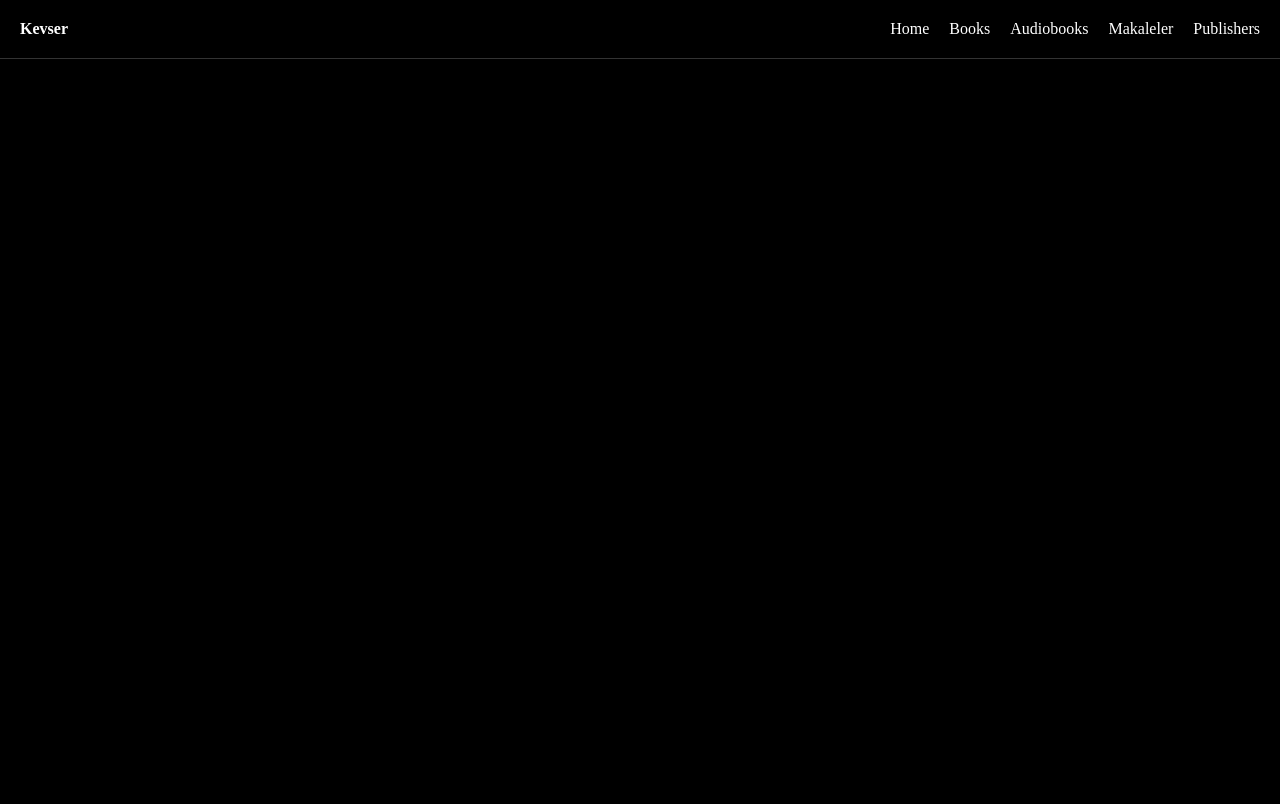
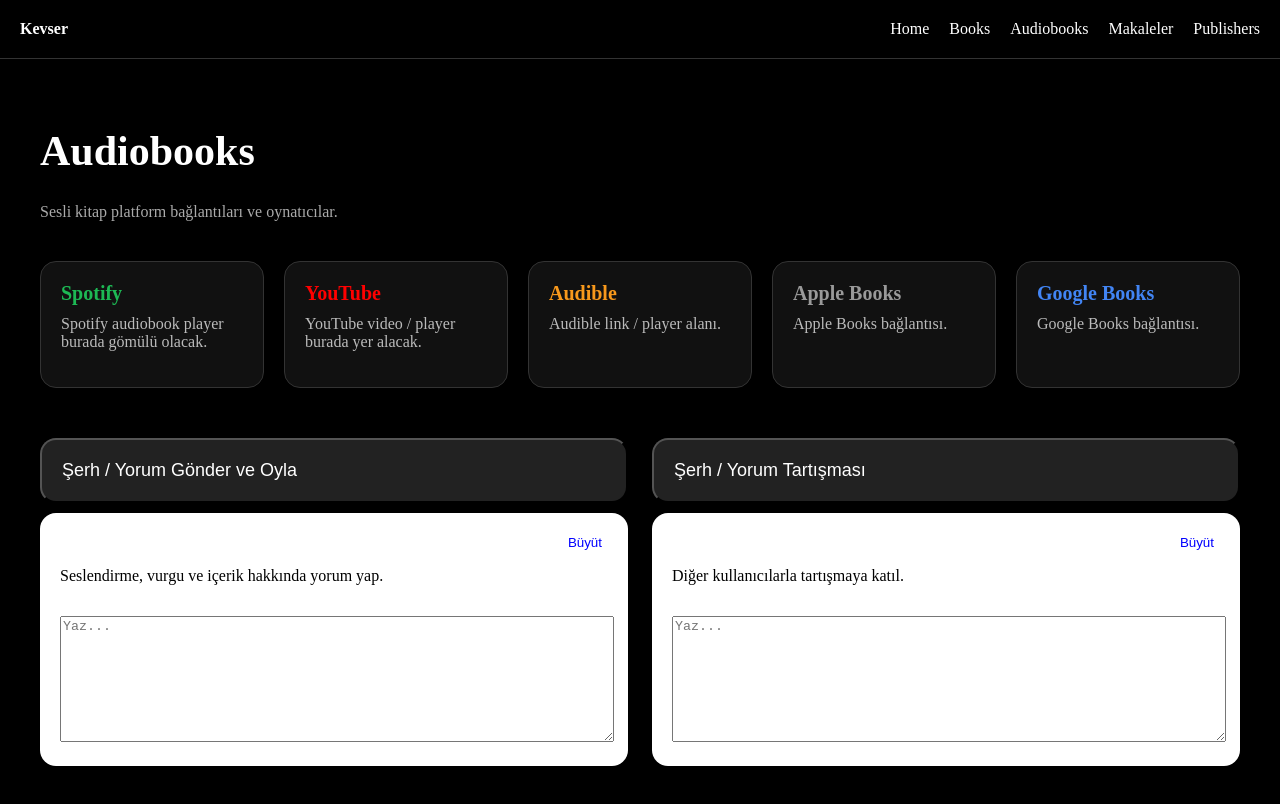
Before and after one commit to distrokidayd/kevser, a Next.js app: page /audiobooks in a window 1280 px wide. Before the commit this address had no page. Shown: the top 804 px of the page. Built offline with nearby package versions, Linux system fonts and the light colour scheme.

Commit message:
add audiobooks page

```diff
--- /dev/null
+++ b/app/audiobooks/page.js
@@ -0,0 +1,153 @@
+"use client";
+
+import { useState } from "react";
+
+export default function AudiobooksPage() {
+  const [expanded, setExpanded] = useState(null);
+
+  const platforms = [
+    {
+      name: "Spotify",
+      desc: "Spotify audiobook player burada gömülü olacak.",
+      color: "#1db954"
+    },
+    {
+      name: "YouTube",
+      desc: "YouTube video / player burada yer alacak.",
+      color: "#ff0000"
+    },
+    {
+      name: "Audible",
+      desc: "Audible link / player alanı.",
+      color: "#f8991c"
+    },
+    {
+      name: "Apple Books",
+      desc: "Apple Books bağlantısı.",
+      color: "#999"
+    },
+    {
+      name: "Google Books",
+      desc: "Google Books bağlantısı.",
+      color: "#4285f4"
+    }
+  ];
+
+  const panels = [
+    {
+      id: "commentary",
+      title: "Şerh / Yorum Gönder ve Oyla",
+      body: "Seslendirme, vurgu ve içerik hakkında yorum yap."
+    },
+    {
+      id: "discussion",
+      title: "Şerh / Yorum Tartışması",
+      body: "Diğer kullanıcılarla tartışmaya katıl."
+    }
+  ];
+
+  const visible = expanded
+    ? panels.filter(p => p.id === expanded)
+    : panels;
+
+  return (
+    <main style={{ minHeight: "100vh", background: "black", color: "white", padding: "40px" }}>
+      <div style={{ maxWidth: "1300px", margin: "0 auto" }}>
+
+        {/* HEADER */}
+        <div style={{ marginBottom: "40px" }}>
+          <h1 style={{ fontSize: "42px" }}>Audiobooks</h1>
+          <p style={{ color: "#aaa", marginTop: "10px" }}>
+            Sesli kitap platform bağlantıları ve oynatıcılar.
+          </p>
+        </div>
+
+        {/* PLATFORM GRID */}
+        <section style={{
+          display: "grid",
+          gridTemplateColumns: "repeat(auto-fit, minmax(220px, 1fr))",
+          gap: "20px"
+        }}>
+          {platforms.map((p) => (
+            <div key={p.name} style={{
+              border: "1px solid #333",
+              borderRadius: "16px",
+              padding: "20px",
+              background: "#111"
+            }}>
+              <div style={{
+                fontSize: "20px",
+                fontWeight: "bold",
+                color: p.color
+              }}>
+                {p.name}
+              </div>
+              <p style={{ marginTop: "10px", color: "#bbb" }}>{p.desc}</p>
+            </div>
+          ))}
+        </section>
+
+        {/* PANELS */}
+        <section style={{
+          display: "grid",
+          gridTemplateColumns: expanded ? "1fr" : "1fr 1fr",
+          gap: "24px",
+          marginTop: "50px"
+        }}>
+          {visible.map((panel) => {
+            const isExpanded = expanded === panel.id;
+
+            return (
+              <div key={panel.id}>
+                <button
+                  onClick={() => setExpanded(isExpanded ? null : panel.id)}
+                  style={{
+                    width: "100%",
+                    padding: "20px",
+                    borderRadius: "16px",
+                    background: "#222",
+                    color: "white",
+                    fontSize: "18px",
+                    textAlign: "left",
+                    cursor: "pointer"
+                  }}
+                >
+                  {panel.title}
+                </button>
+
+                <div style={{
+                  marginTop: "10px",
+                  background: "white",
+                  color: "black",
+                  padding: "20px",
+                  borderRadius: "16px"
+                }}>
+                  <div style={{ textAlign: "right" }}>
+                    <button
+                      onClick={() => setExpanded(isExpanded ? null : panel.id)}
+                      style={{ color: "blue", border: "none", background: "none", cursor: "pointer" }}
+                    >
+                      {isExpanded ? "Küçült" : "Büyüt"}
+                    </button>
+                  </div>
+
+                  <p>{panel.body}</p>
+
+                  <textarea
+                    placeholder="Yaz..."
+                    style={{
+                      width: "100%",
+                      height: "120px",
+                      marginTop: "15px"
+                    }}
+                  />
+                </div>
+              </div>
+            );
+          })}
+        </section>
+
+      </div>
+    </main>
+  );
+}
```
